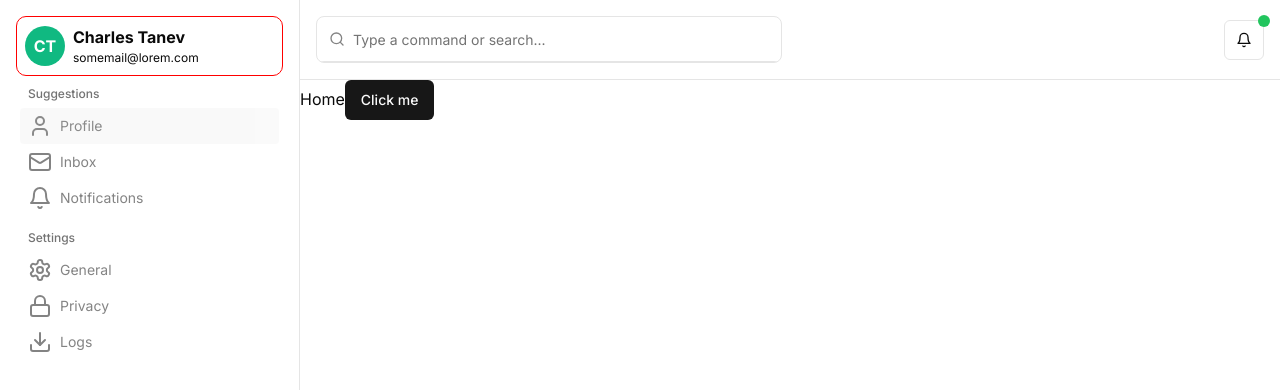
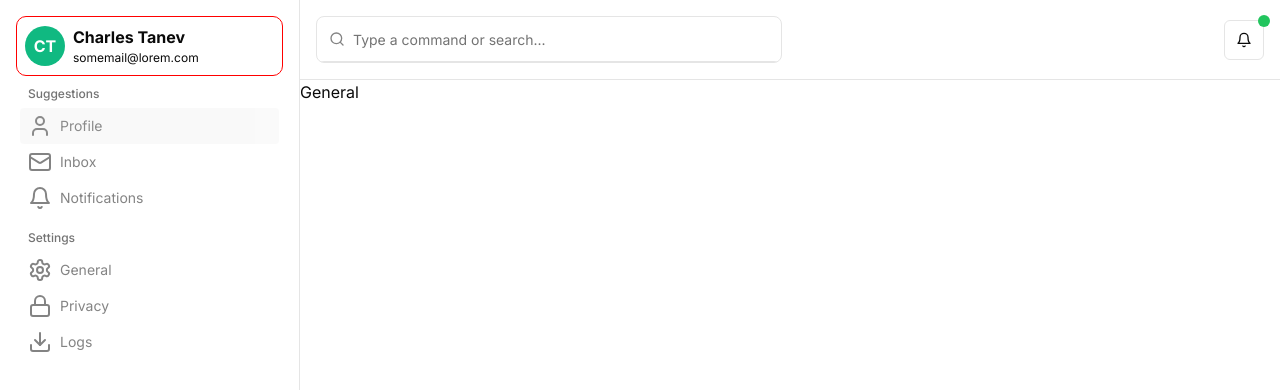
Before and after one commit to charlestanev/next-shadcn-design, a Next.js app in the folder next-shadcn-design/: page / in a window 1280 px wide. Shown: the top 390 px of the page. Built offline with nearby package versions, Linux system fonts and the light colour scheme.

Commit message:
chore: Add General card component and update page layout

```diff
--- a/next-shadcn-design/package.json
+++ b/next-shadcn-design/package.json
@@ -9,6 +9,8 @@
     "lint": "next lint"
   },
   "dependencies": {
+    "@nivo/bump": "^0.87.0",
+    "@nivo/core": "^0.87.0",
     "@radix-ui/react-dialog": "^1.1.1",
     "@radix-ui/react-dropdown-menu": "^2.1.1",
     "@radix-ui/react-slot": "^1.1.0",
--- a/next-shadcn-design/src/app/page.tsx
+++ b/next-shadcn-design/src/app/page.tsx
@@ -1,12 +1,9 @@
-import { Button } from "@/components/ui/button";
+import General from "@/components/Cards/General";
 
-Button
 export default function Home() {
   return (
-
     <div>
-      Home
-      <Button type="button">Click me</Button>
+      <General />
     </div>
   );
 }
--- /dev/null
+++ b/next-shadcn-design/src/components/Cards/General.tsx
@@ -0,0 +1,9 @@
+import React from 'react'
+
+const General = () => {
+    return (
+        <div>General</div>
+    )
+}
+
+export default General
```
Also changed, not shown: 1 other file (tests, documents, lock files or other folders).
